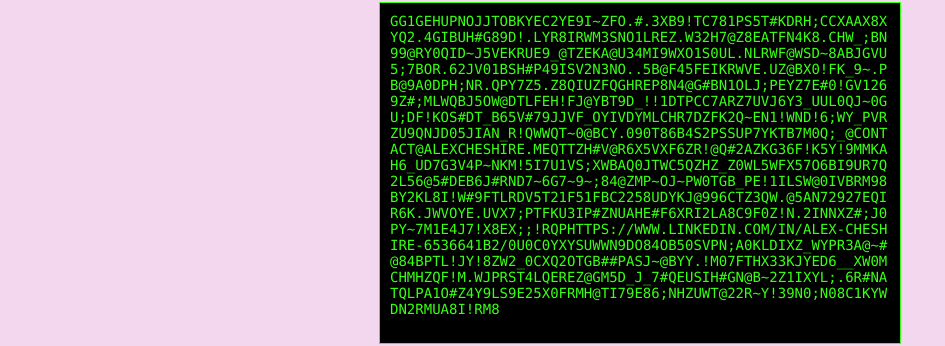
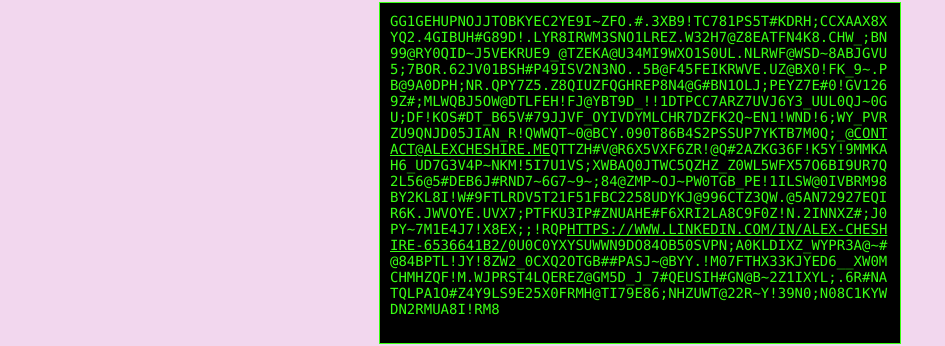
Before and after one commit to elcheshoro/my-site, a React app: page /#/contact in a window 1280 px wide. Shown: the part 128-474 px from the top of the page, without its empty margins (0-945 px from the left). Built offline with nearby package versions, Linux system fonts and the light colour scheme.

Commit message:
Readd link styles
Most links should use default styles.

```diff
--- a/src/index.css
+++ b/src/index.css
@@ -17,7 +17,3 @@
 button {
     all: unset;
 }
-
-a {
-    all: unset
-}
```
